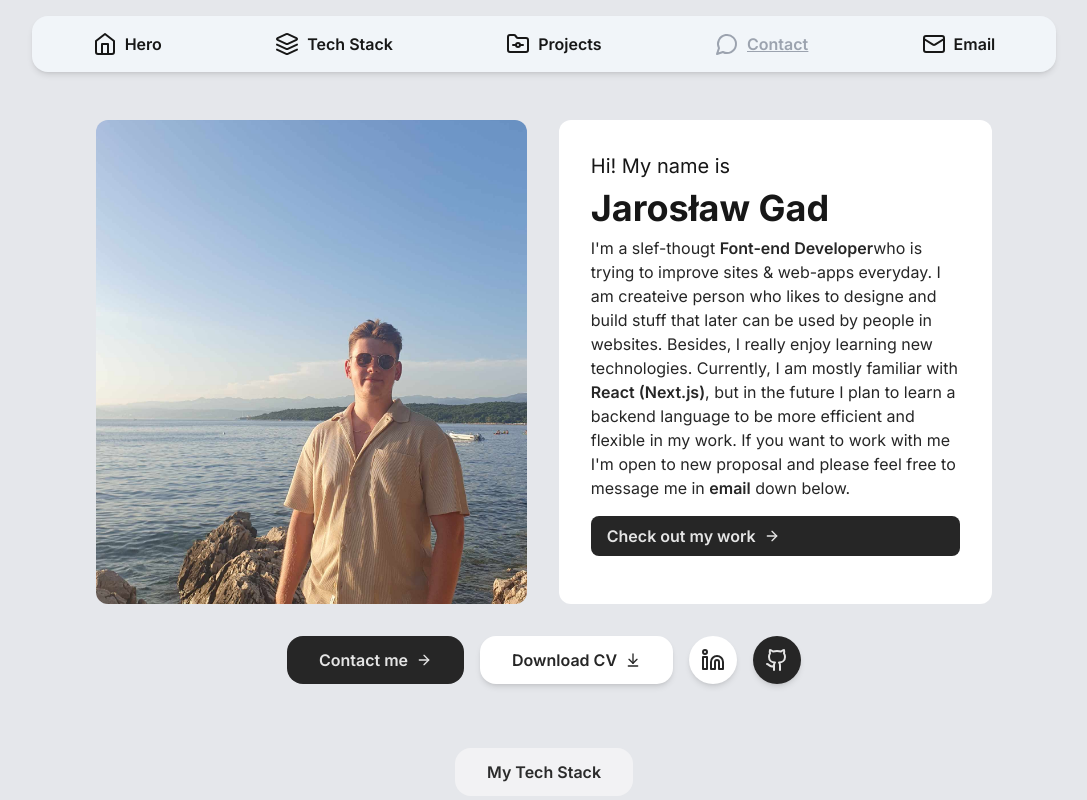
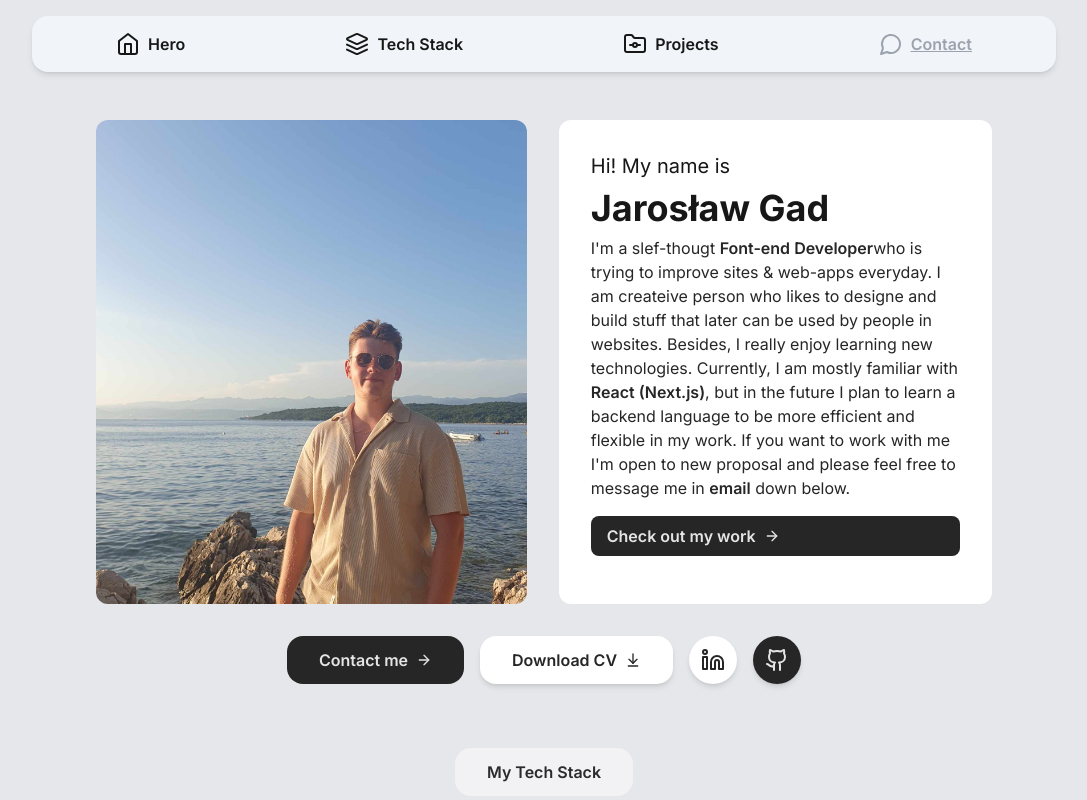
Before and after one commit to JarGad23/personal-portfolio, a Next.js app: page / in a window 1280 px wide. Shown: the top 800 px of the page, without its empty margins (96-1183 px from the left). Built offline with nearby package versions, Linux system fonts and the light colour scheme.

Commit message:
Fixes in sections name

```diff
--- a/src/components/Hero.tsx
+++ b/src/components/Hero.tsx
@@ -65,7 +65,7 @@ export const Hero = () => {
           future I plan to learn a backend language to be more efficient and
           flexible in my work. If you want to work with me I&apos;m open to new
           proposal and please feel free to message me in{" "}
-          <a href="#email" className="font-semibold">
+          <a href="#contact" className="font-semibold">
             email
           </a>{" "}
           down below.
--- a/src/components/Navbar.tsx
+++ b/src/components/Navbar.tsx
@@ -30,12 +30,6 @@ const navRoutes = [
     value: "contact",
     href: "#contact",
     Icon: <MessageCircle />,
-  },
-  {
-    label: "Email",
-    value: "email",
-    href: "#email",
-    Icon: <Mail />,
   },
 ];
 
--- a/src/hooks/useSectionInView.ts
+++ b/src/hooks/useSectionInView.ts
@@ -2,12 +2,7 @@ import { useEffect } from "react";
 import { useInView } from "react-intersection-observer";
 import { useActiveSectionContext } from "@/context/active-section-context";
 
-export type SectionName =
-  | "hero"
-  | "tech-stack"
-  | "projects"
-  | "contact"
-  | "email";
+export type SectionName = "hero" | "tech-stack" | "projects" | "contact";
 
 export const useSectionInView = (
   sectionName: SectionName,
```
